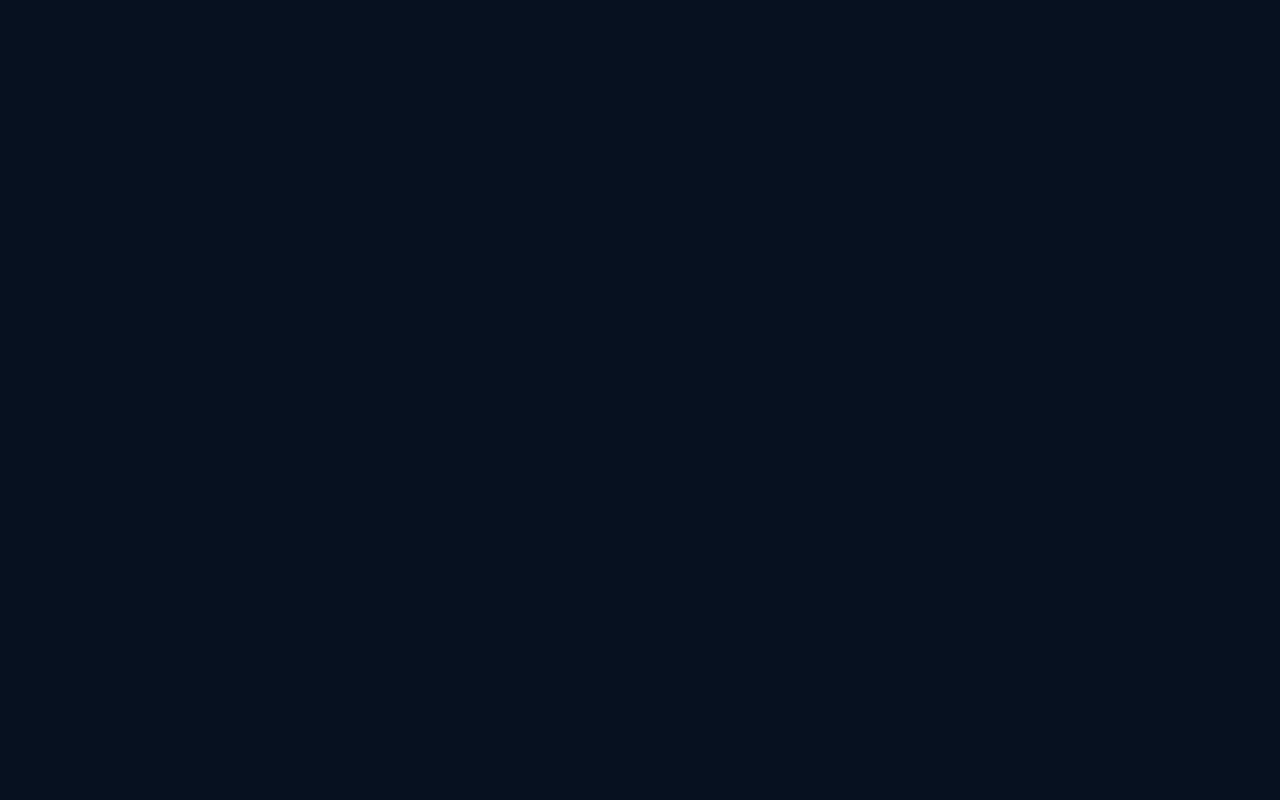
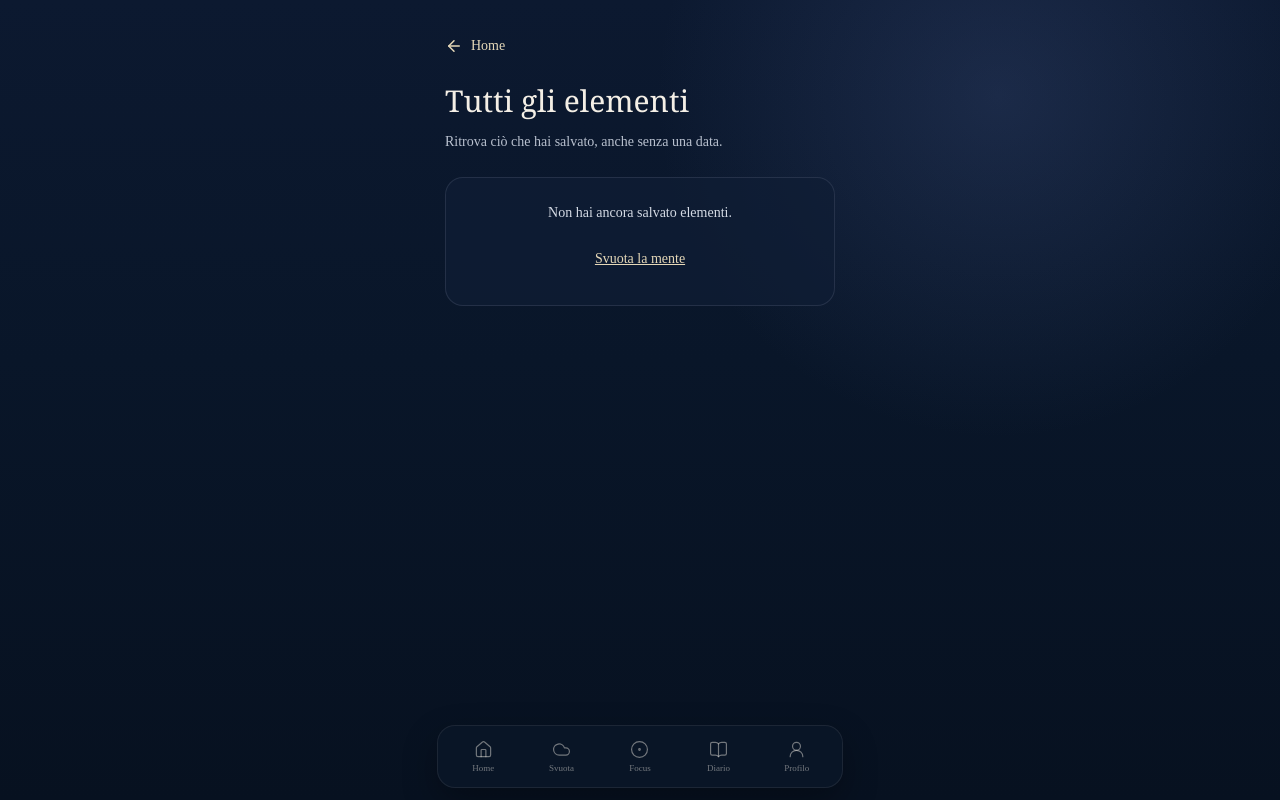
Before and after one commit to antoniopucawork-ai/adhd-daily, a React (Vite) app: page /archivio in a window 1280 px wide. Before the commit this address had no page. Built offline with nearby package versions, Linux system fonts and the light colour scheme.

Commit message:
feat: add archive with original text and legacy ID support

```diff
--- a/src/App.jsx
+++ b/src/App.jsx
@@ -1,12 +1,14 @@
 import { Route, Routes } from "react-router-dom";
 import HomePage from "./pages/HomePage";
 import MindDumpPage from "./pages/MindDumpPage";
+import ArchivePage from "./pages/ArchivePage";
 
 function App() {
   return (
     <Routes>
       <Route path="/" element={<HomePage />} />
       <Route path="/svuota" element={<MindDumpPage />} />
+      <Route path="/archivio" element={<ArchivePage />} />
     </Routes>
   );
 }
--- a/src/components/TodayList/TodayList.jsx
+++ b/src/components/TodayList/TodayList.jsx
@@ -1,8 +1,10 @@
 import { CalendarDays, CheckCircle2, Lightbulb, ListTodo } from "lucide-react";
+import { useNavigate } from "react-router-dom";
 import { getTodayDate } from "../../utils/date";
 import "./TodayList.css";
 
 function TodayList({ items = [], onComplete }) {
+  const navigate = useNavigate();
   const todayDate = getTodayDate();
 
   const todayItems = items.filter(
@@ -25,7 +27,11 @@ function TodayList({ items = [], onComplete }) {
       <div className="today__header">
         <h2>Oggi</h2>
 
-        <button className="today__view-all" type="button">
+        <button
+          className="today__view-all"
+          type="button"
+          onClick={() => navigate("/archivio")}
+        >
           Vedi tutto <span>›</span>
         </button>
       </div>
@@ -47,7 +53,6 @@ function TodayList({ items = [], onComplete }) {
 
                 <div className="today__content">
                   <h3>{item.title}</h3>
-
                   <p>{item.time || "Durante la giornata"}</p>
                 </div>
 
--- /dev/null
+++ b/src/pages/ArchivePage.css
@@ -0,0 +1,203 @@
+.archive-page {
+  width: 100%;
+  min-height: 100vh;
+
+  color: #f4efe6;
+
+  background:
+    radial-gradient(
+      circle at 78% 12%,
+      rgba(75, 96, 150, 0.25),
+      transparent 28%
+    ),
+    linear-gradient(180deg, #0c1930 0%, #091629 45%, #071120 100%);
+}
+
+.archive-page__container {
+  width: 100%;
+  max-width: 430px;
+  min-height: 100vh;
+
+  margin: 0 auto;
+  padding: 24px 20px calc(120px + env(safe-area-inset-bottom));
+}
+
+.archive-page__header {
+  margin-bottom: 24px;
+}
+
+.archive-page__back {
+  display: inline-flex;
+  align-items: center;
+  gap: 8px;
+
+  min-height: 44px;
+  margin-bottom: 12px;
+
+  color: #e5d8b8;
+  text-decoration: none;
+  font-size: 14px;
+}
+
+.archive-page__header h1 {
+  margin: 0;
+
+  font-family: Georgia, "Times New Roman", serif;
+  font-size: 30px;
+  font-weight: 400;
+}
+
+.archive-page__header > p {
+  margin: 10px 0 0;
+
+  color: #b9c1cf;
+  font-size: 14px;
+  line-height: 1.6;
+}
+
+.archive-page__list {
+  display: grid;
+  gap: 14px;
+
+  margin: 0;
+  padding: 0;
+
+  list-style: none;
+}
+
+.archive-page__card {
+  min-width: 0;
+  padding: 18px;
+
+  background: rgba(16, 30, 53, 0.72);
+  border: 1px solid rgba(199, 207, 229, 0.12);
+  border-radius: 18px;
+
+  overflow-wrap: anywhere;
+}
+
+.archive-page__card-header {
+  display: flex;
+  align-items: center;
+  justify-content: space-between;
+  flex-wrap: wrap;
+  gap: 8px;
+
+  margin-bottom: 12px;
+}
+
+.archive-page__type {
+  color: #e5d8b8;
+  font-size: 12px;
+}
+
+.archive-page__done {
+  padding: 4px 8px;
+
+  color: #c4dbc9;
+  background: rgba(130, 172, 146, 0.12);
+  border-radius: 8px;
+
+  font-size: 12px;
+}
+
+.archive-page__card h2 {
+  margin: 0;
+
+  color: #f4efe6;
+  font-size: 16px;
+  font-weight: 400;
+  line-height: 1.5;
+}
+
+.archive-page__date {
+  margin: 8px 0 0;
+
+  color: #b9c1cf;
+  font-size: 13px;
+  line-height: 1.5;
+}
+
+.archive-page__source {
+  margin-top: 14px;
+  border-top: 1px solid rgba(199, 207, 229, 0.12);
+}
+
+.archive-page__source summary {
+  min-height: 44px;
+  padding: 13px 0;
+
+  color: #e5d8b8;
+  font-size: 13px;
+
+  cursor: pointer;
+}
+
+.archive-page__source p {
+  margin: 0 0 4px;
+
+  color: #d5dbe5;
+  font-size: 14px;
+  line-height: 1.7;
+
+  white-space: pre-wrap;
+  overflow-wrap: anywhere;
+}
+
+.archive-page__missing-source {
+  margin: 14px 0 0;
+
+  color: #b9c1cf;
+  font-size: 12px;
+  line-height: 1.5;
+}
+
+.archive-page__message {
+  padding: 24px 18px;
+
+  background: rgba(16, 30, 53, 0.72);
+  border: 1px solid rgba(199, 207, 229, 0.12);
+  border-radius: 18px;
+
+  text-align: center;
+}
+
+.archive-page__message p {
+  margin: 0;
+
+  color: #d5dbe5;
+  font-size: 14px;
+  line-height: 1.6;
+}
+
+.archive-page__empty-link {
+  display: inline-flex;
+  align-items: center;
+
+  min-height: 44px;
+  margin-top: 12px;
+
+  color: #e5d8b8;
+  font-size: 14px;
+}
+
+.archive-page__retry {
+  min-height: 44px;
+  margin-top: 16px;
+  padding: 10px 18px;
+
+  color: #071120;
+  background: #e5d8b8;
+
+  border: none;
+  border-radius: 12px;
+
+  cursor: pointer;
+}
+
+.archive-page a:focus-visible,
+.archive-page button:focus-visible,
+.archive-page summary:focus-visible {
+  outline: 2px solid #e5d8b8;
+  outline-offset: 4px;
+}
--- /dev/null
+++ b/src/pages/ArchivePage.jsx
@@ -0,0 +1,159 @@
+import { useState } from "react";
+import { Link } from "react-router-dom";
+import { ArrowLeft } from "lucide-react";
+import BottomNav from "../components/BottomNav/BottomNav";
+import "./ArchivePage.css";
+
+const TYPE_LABELS = {
+  ACTION: "Da fare",
+  EVENT: "Evento",
+  MEMORY: "Da ricordare",
+  INTENTION: "Idea",
+};
+
+function readSavedItems() {
+  try {
+    const items = JSON.parse(localStorage.getItem("adhdDailyItems") || "[]");
+
+    const valid =
+      Array.isArray(items) &&
+      items.every(
+        (item) =>
+          item !== null &&
+          typeof item === "object" &&
+          (typeof item.id === "string" ||
+            (typeof item.id === "number" && Number.isFinite(item.id))) &&
+          typeof item.title === "string",
+      );
+
+    if (!valid) {
+      return {
+        items: [],
+        error: "Non riesco a leggere gli elementi salvati.",
+      };
+    }
+
+    return {
+      // Mostra prima gli ultimi elementi aggiunti.
+      items: [...items].reverse(),
+      error: "",
+    };
+  } catch {
+    return {
+      items: [],
+      error: "Non riesco ad accedere agli elementi salvati. Riprova tra poco.",
+    };
+  }
+}
+
+function formatDate(value) {
+  if (!value) return "Senza data";
+
+  if (typeof value !== "string" || !/^\d{4}-\d{2}-\d{2}$/.test(value)) {
+    return "Data non valida";
+  }
+
+  const date = new Date(`${value}T00:00:00`);
+
+  if (Number.isNaN(date.getTime())) {
+    return "Data non valida";
+  }
+
+  return date.toLocaleDateString("it-IT", {
+    day: "numeric",
+    month: "long",
+    year: "numeric",
+  });
+}
+
+function ArchivePage() {
+  const [savedData, setSavedData] = useState(readSavedItems);
+
+  return (
+    <main className="archive-page">
+      <div className="archive-page__container">
+        <header className="archive-page__header">
+          <Link className="archive-page__back" to="/">
+            <ArrowLeft size={18} aria-hidden="true" />
+            <span>Home</span>
+          </Link>
+
+          <h1>Tutti gli elementi</h1>
+          <p>Ritrova ciò che hai salvato, anche senza una data.</p>
+        </header>
+
+        {savedData.error ? (
+          <div className="archive-page__message">
+            <p role="alert">{savedData.error}</p>
+
+            <button
+              className="archive-page__retry"
+              type="button"
+              onClick={() => setSavedData(readSavedItems())}
+            >
+              Riprova
+            </button>
+          </div>
+        ) : savedData.items.length === 0 ? (
+          <div className="archive-page__message">
+            <p>Non hai ancora salvato elementi.</p>
+
+            <Link className="archive-page__empty-link" to="/svuota">
+              Svuota la mente
+            </Link>
+          </div>
+        ) : (
+          <ul className="archive-page__list">
+            {savedData.items.map((item) => {
+              const originalText = item.source?.originalText;
+              const hasOriginal =
+                typeof originalText === "string" && originalText.length > 0;
+
+              const typeLabel =
+                typeof item.type === "string"
+                  ? TYPE_LABELS[item.type] || "Elemento"
+                  : "Elemento";
+
+              return (
+                <li className="archive-page__card" key={item.id}>
+                  <div className="archive-page__card-header">
+                    <span className="archive-page__type">{typeLabel}</span>
+
+                    {item.status === "DONE" && (
+                      <span className="archive-page__done">Completato</span>
+                    )}
+                  </div>
+
+                  <h2>{item.title}</h2>
+
+                  <p className="archive-page__date">
+                    {formatDate(item.date)}
+
+                    {typeof item.time === "string" && item.time
+                      ? ` · ${item.time}`
+                      : ""}
+                  </p>
+
+                  {hasOriginal ? (
+                    <details className="archive-page__source">
+                      <summary>Testo originale</summary>
+                      <p>{originalText}</p>
+                    </details>
+                  ) : (
+                    <p className="archive-page__missing-source">
+                      Testo originale non disponibile per questo elemento.
+                    </p>
+                  )}
+                </li>
+              );
+            })}
+          </ul>
+        )}
+      </div>
+
+      <BottomNav />
+    </main>
+  );
+}
+
+export default ArchivePage;
```
